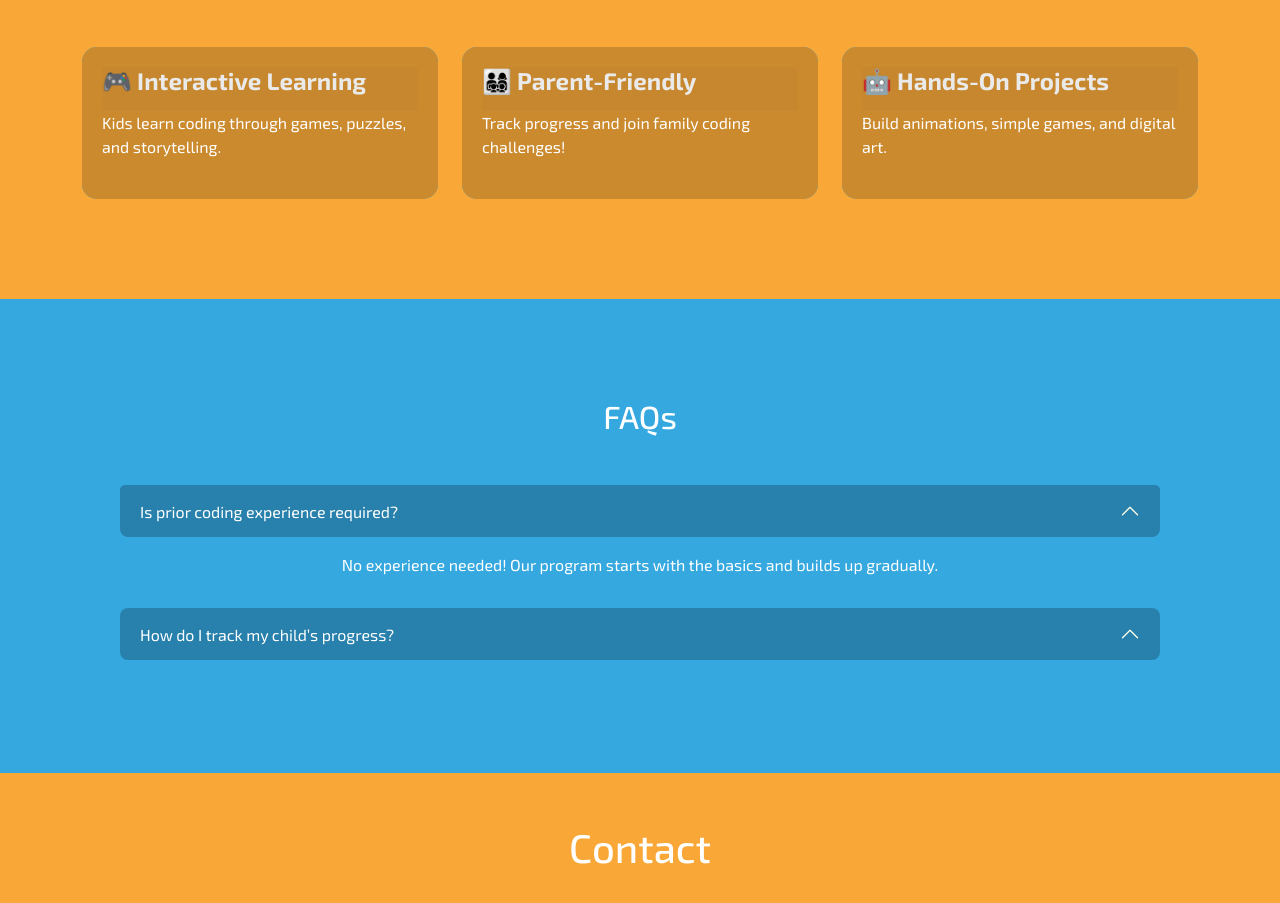
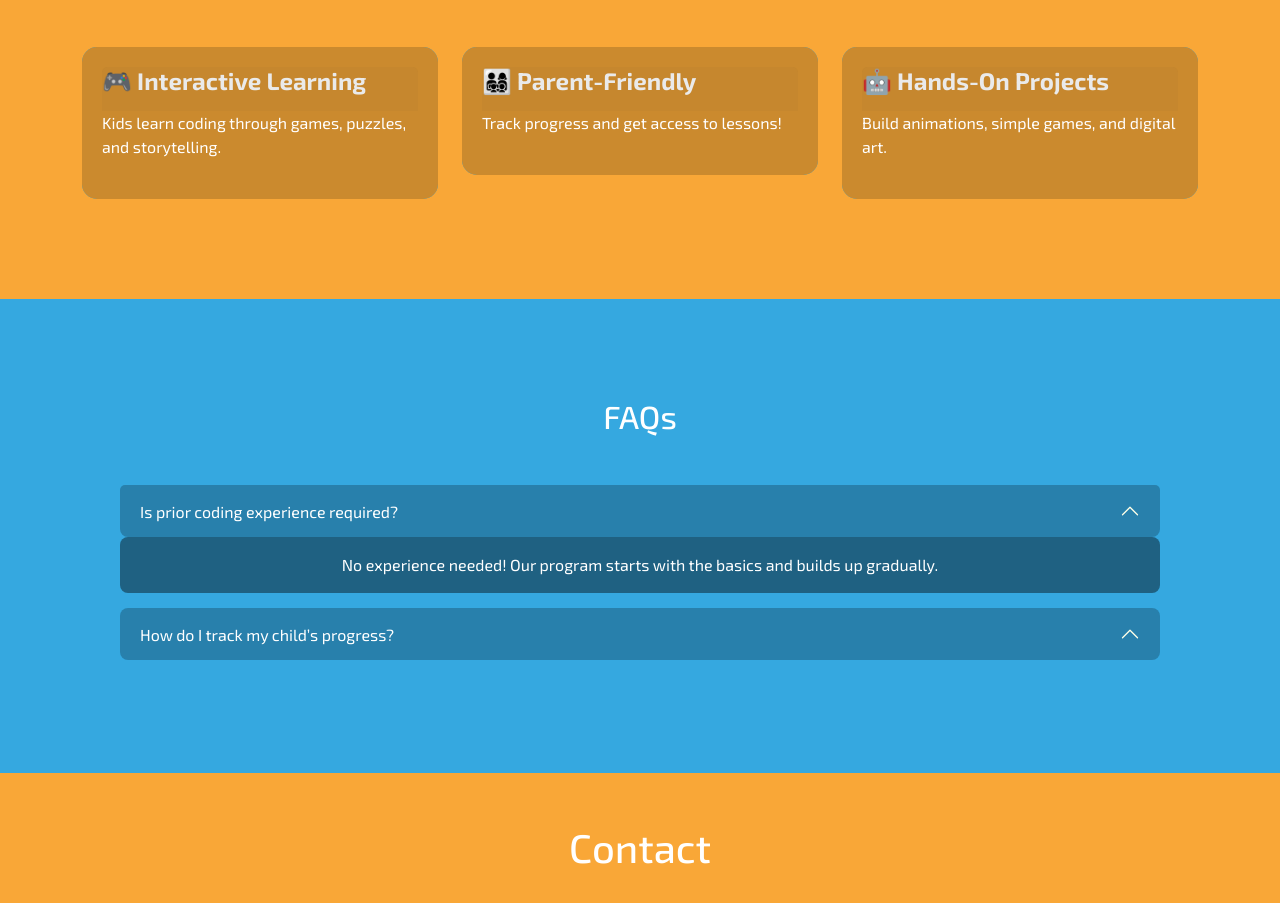
Before and after one commit to GilbertS17/Explorers, a plain HTML site: page index.html in a window 1280 px wide. Shown: the part 818-1721 px from the top of the page. Drawn offline with nearby package versions, Linux system fonts and the light colour scheme.

Commit message:
Fix: change custon faq body color

```diff
--- a/index.html
+++ b/index.html
@@ -132,7 +132,7 @@
                 </div>
 
                 <p class="card-text">
-                  Track progress and join family coding challenges!
+                  Track progress and get access to lessons!
                 </p>
               </div>
             </div>
--- a/styles.css
+++ b/styles.css
@@ -220,7 +220,7 @@ html {
 }
 
 .custom-faq-body {
-  background-color: #35a8e0;
+  background-color: #1f6182;
   color: white;
   border-radius: 8px;
 }
```
